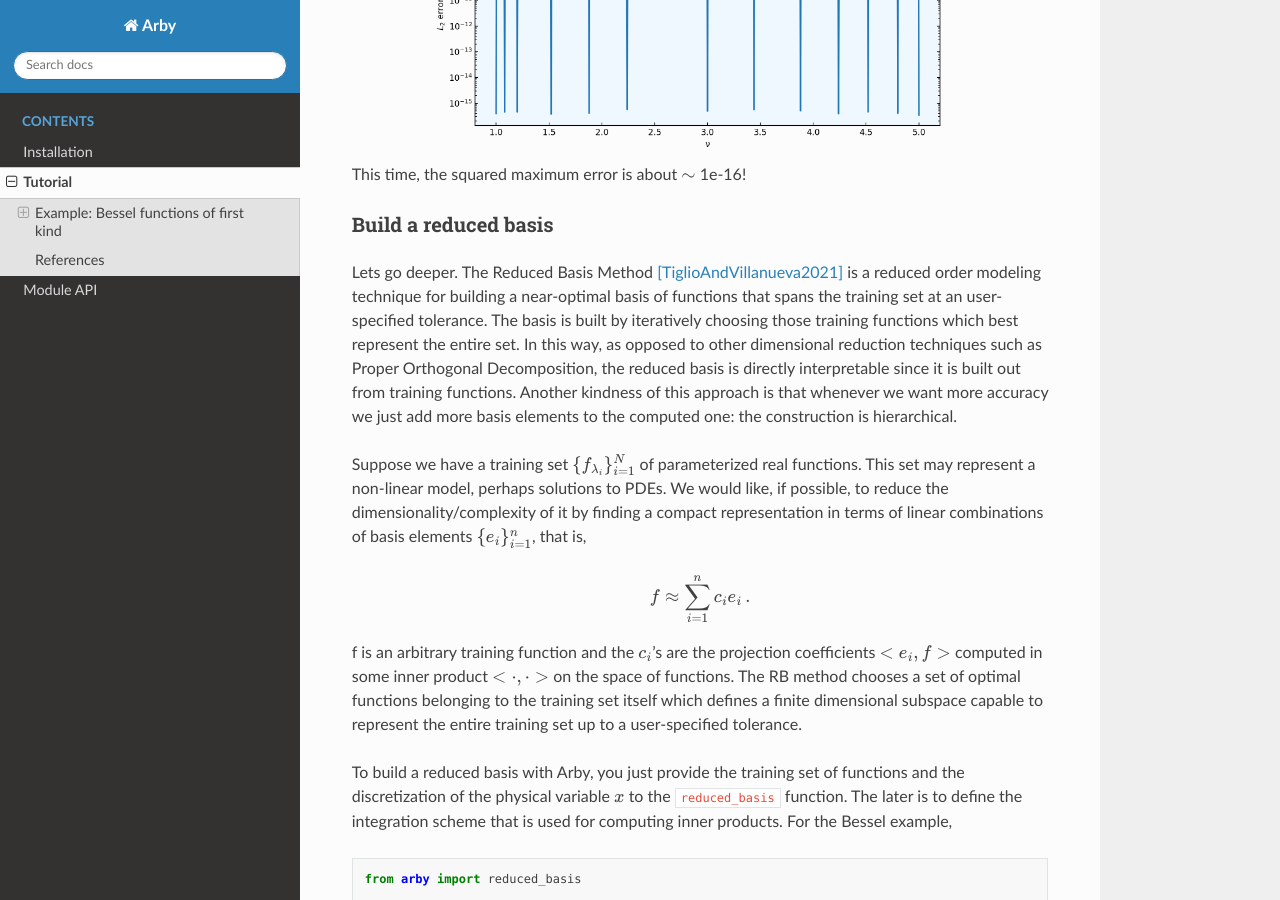
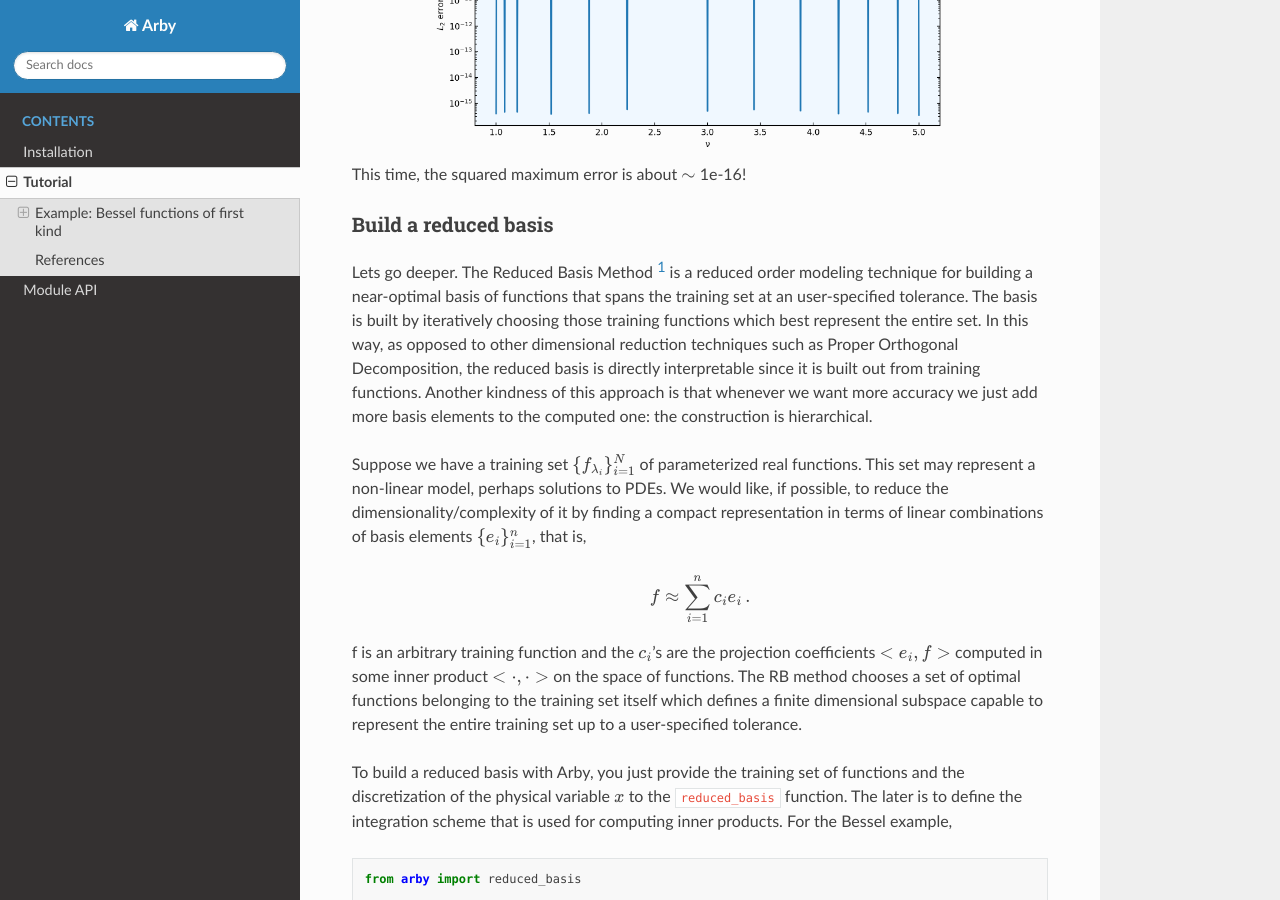
Before and after one commit to aaronuv/arby, a Sphinx documentation site: the page built from docs/source/tutorial.rst, in a window 1280 px wide and 900 px high, scrolled down 3918 px. Built offline with Sphinx 7.4.7 and the Read the Docs theme 2.0.0, drawn with Linux system fonts in a browser that asks for light colours; pages that are not in the unit, such as notebooks, are missing from menus; some of the changed text lies outside the part shown.

Commit message:
Update tutorial.rst

```diff
--- a/docs/source/tutorial.rst
+++ b/docs/source/tutorial.rst
@@ -164,7 +164,7 @@ This time, the squared maximum error is about :math:`\sim` 1e-16!
 Build a reduced basis
 ^^^^^^^^^^^^^^^^^^^^^
 
-Lets go deeper. The Reduced Basis Method [TiglioAndVillanueva2021]_ is a reduced order modeling technique for building a
+Lets go deeper. The Reduced Basis Method [#TiglioAndVillanueva2021]_ is a reduced order modeling technique for building a
 near-optimal basis of functions that spans the training set at an user-specified tolerance.
 The basis is built by iteratively choosing those training functions which best represent the entire set.
 In this way, as opposed to other dimensional reduction techniques such as Proper Orthogonal Decomposition,
@@ -248,6 +248,6 @@ The output is the square version of the error computed in the previous code bloc
 References
 ----------
 
-.. [TiglioAndVillanueva2021] Reduced Order and Surrogate Models for
+.. [#TiglioAndVillanueva2021] Reduced Order and Surrogate Models for
    Gravitational Waves. Tiglio, M. and Villanueva A. arXiv:2101.11608
    (2021)
```
